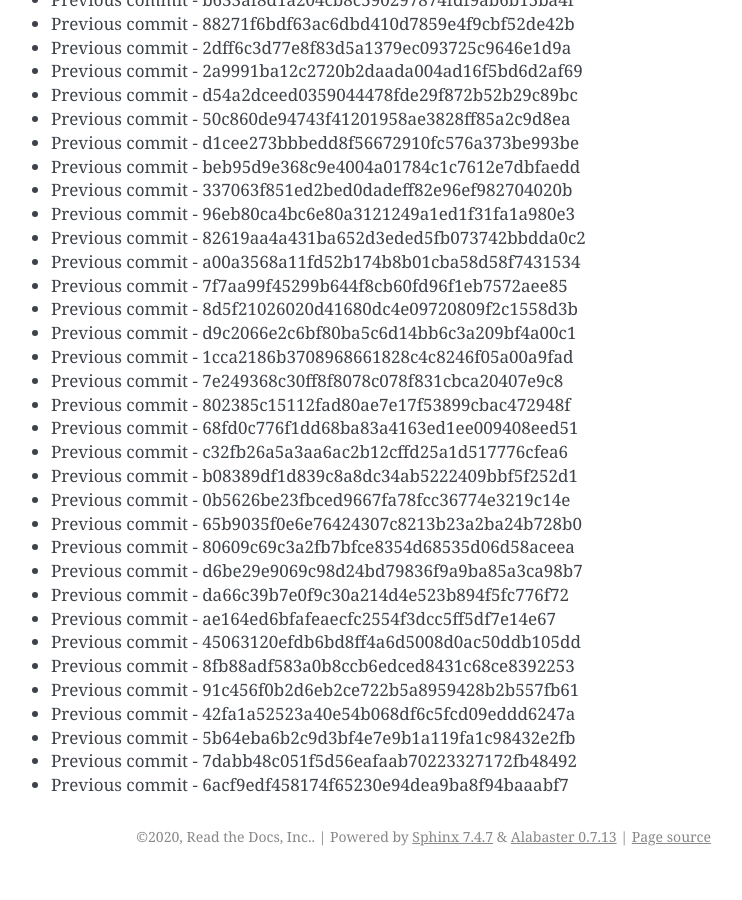
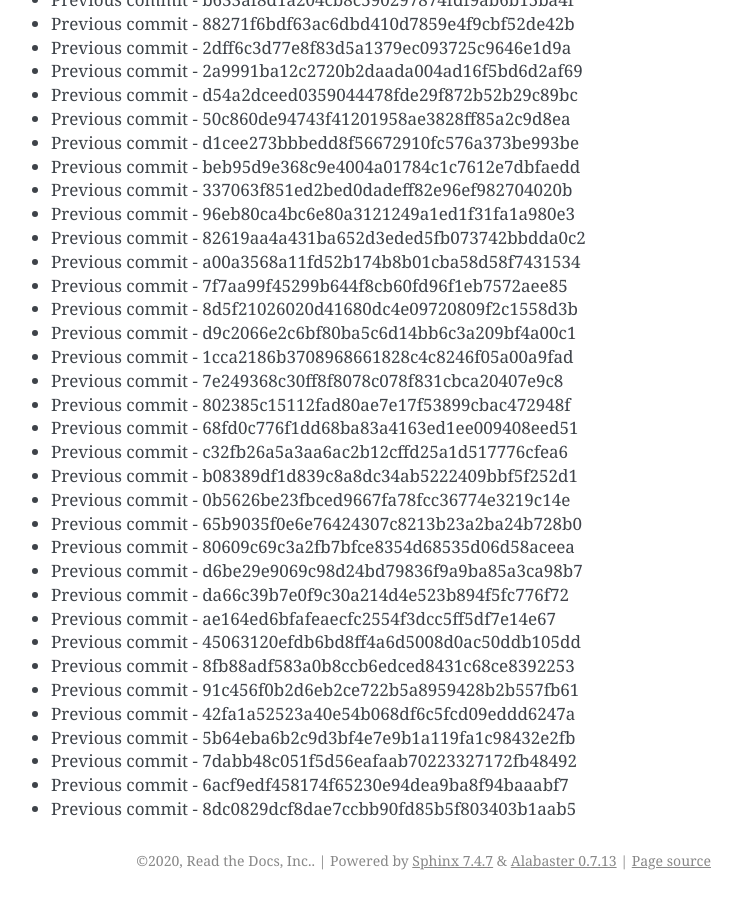
Before and after one commit to readthedocs/rtd-git-stresstest, a Sphinx documentation site: the page built from docs/updates.rst, in a window 1280 px wide and 900 px high, scrolled down 81089 px. Shown: the whole window, without its empty margins (399-1141 px from the left). Built offline with Sphinx 7.4.7, drawn with Linux system fonts in a browser that asks for light colours; before the commit the page ends 81965 px from its top, so only the background shows below that.

Commit message:
Generating commit from previous: 8dc0829dcf8dae7ccbb90fd85b5f803403b1aab5

```diff
--- a/docs/updates.rst
+++ b/docs/updates.rst
@@ -3439,3 +3439,4 @@ It can be tested for any performance characteristics.
 * Previous commit - 5b64eba6b2c9d3bf4e7e9b1a119fa1c98432e2fb
 * Previous commit - 7dabb48c051f5d56eafaab70223327172fb48492
 * Previous commit - 6acf9edf458174f65230e94dea9ba8f94baaabf7
+* Previous commit - 8dc0829dcf8dae7ccbb90fd85b5f803403b1aab5
```
